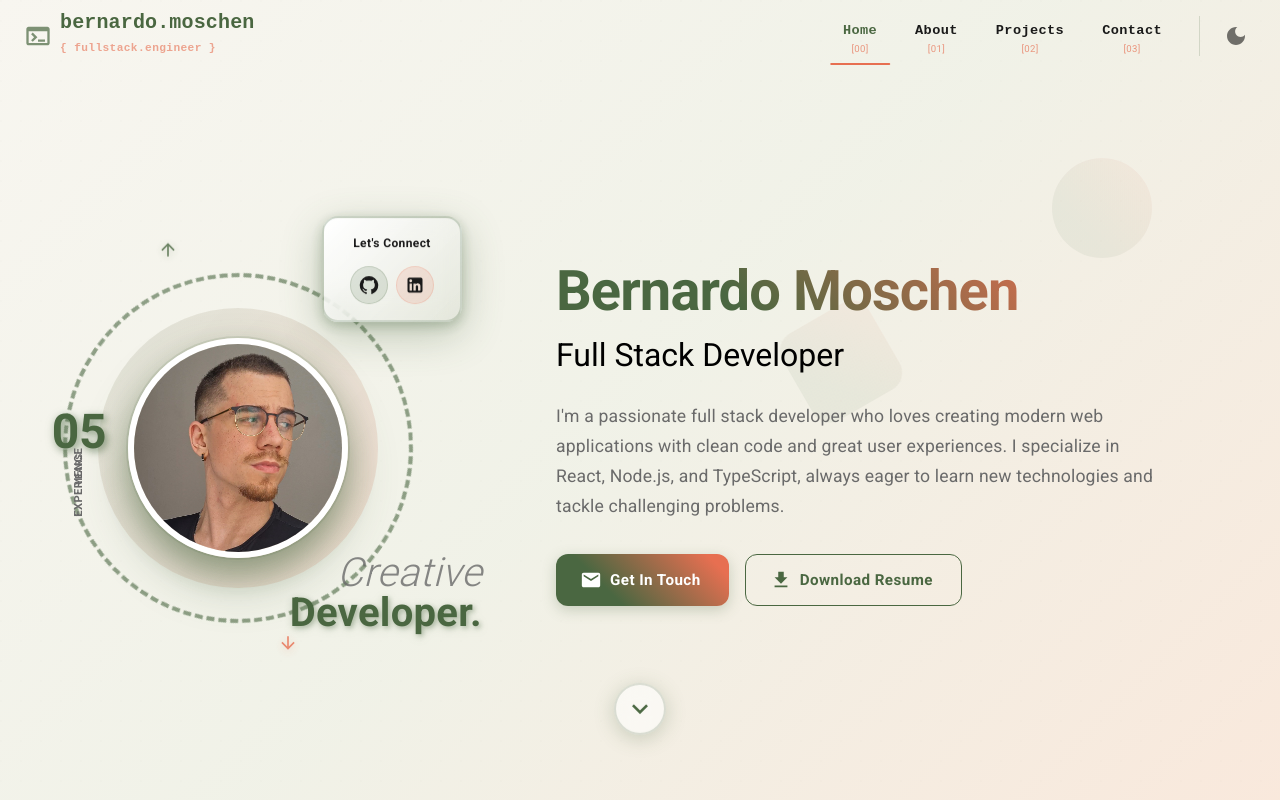
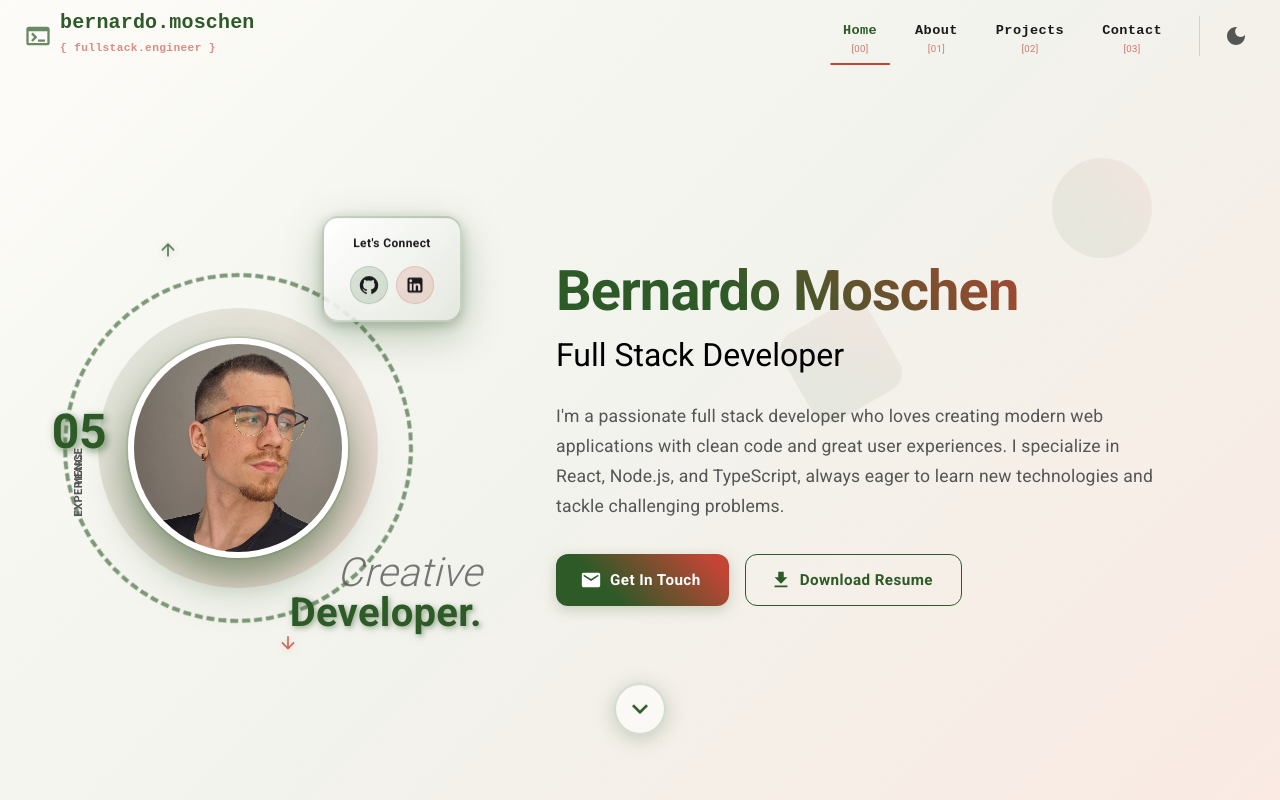
Before and after one commit to BernardoMoschen/portfolio_astro, an Astro site: page / in a window 1280 px wide. Shown: the top 800 px of the page. Built offline with nearby package versions, Linux system fonts and the light colour scheme; Astro itself is replaced by a stand-in of ours; no server answers.

Commit message:
fix:light theme and domain

```diff
--- a/astro.config.mjs
+++ b/astro.config.mjs
@@ -5,8 +5,8 @@ import react from '@astrojs/react';
 import sitemap from '@astrojs/sitemap';
 
 // Import site config for consistency
-const siteUrl = 'https://bernardomoschen.dev';
-const siteDomain = 'bernardomoschen.dev';
+const siteUrl = 'https://bernardo-moschen.vercel.app/';
+const siteDomain = 'vercel.app';
 
 // https://astro.build/config
 export default defineConfig({
--- a/src/components/theme/ThemeContext.tsx
+++ b/src/components/theme/ThemeContext.tsx
@@ -7,43 +7,43 @@ const getTheme = (mode: 'light' | 'dark') => createTheme({
   palette: {
     mode,
     primary: {
-      main: mode === 'dark' ? '#7fb069' : '#4a6741', // Moss green - brighter for dark mode
-      light: mode === 'dark' ? '#a8d084' : '#7fb069',
-      dark: mode === 'dark' ? '#5a8049' : '#2d3e26',
+      main: mode === 'dark' ? '#7fb069' : '#2d5a27', // Darker green for better contrast in light mode
+      light: mode === 'dark' ? '#a8d084' : '#4a6741',
+      dark: mode === 'dark' ? '#5a8049' : '#1a3317',
     },
     secondary: {
-      main: mode === 'dark' ? '#ff8a50' : '#e76f51', // Fire orange - brighter for dark mode
-      light: mode === 'dark' ? '#ffaa7a' : '#ff8a50',
-      dark: mode === 'dark' ? '#cc5722' : '#b85439',
+      main: mode === 'dark' ? '#ff8a50' : '#c44536', // Darker orange for better contrast in light mode
+      light: mode === 'dark' ? '#ffaa7a' : '#e76f51',
+      dark: mode === 'dark' ? '#cc5722' : '#8b2f1f',
     },
     background: {
-      default: mode === 'dark' ? '#0d1117' : '#f8f6f0', // Dark navy vs warm off-white
-      paper: mode === 'dark' ? '#161b22' : '#ffffff', // Slightly lighter dark vs pure white
+      default: mode === 'dark' ? '#0d1117' : '#fdfcf8', // Slightly warmer white
+      paper: mode === 'dark' ? '#161b22' : '#ffffff',
     },
     text: {
-      primary: mode === 'dark' ? '#f0f6fc' : '#1a1a1a', // Bright white vs dark charcoal
-      secondary: mode === 'dark' ? '#8b949e' : '#6a6a6a', // Light gray vs medium gray
+      primary: mode === 'dark' ? '#f0f6fc' : '#1a1a1a', // Darker text for better contrast
+      secondary: mode === 'dark' ? '#8b949e' : '#555555', // Darker secondary text
     },
     // Custom colors for better theming
     info: {
-      main: mode === 'dark' ? '#6cb6ff' : '#0969da', // Bright blue for dark mode
-      light: mode === 'dark' ? '#94ccff' : '#54aeff',
-      dark: mode === 'dark' ? '#4493f8' : '#0550ae',
+      main: mode === 'dark' ? '#6cb6ff' : '#0550ae', // Darker blue for light mode
+      light: mode === 'dark' ? '#94ccff' : '#0969da',
+      dark: mode === 'dark' ? '#4493f8' : '#033d8b',
     },
     success: {
-      main: mode === 'dark' ? '#3fb950' : '#1a7f37', // Bright green for dark mode
-      light: mode === 'dark' ? '#7ee787' : '#4ac26b',
-      dark: mode === 'dark' ? '#2ea043' : '#116329',
+      main: mode === 'dark' ? '#3fb950' : '#116329', // Darker green for light mode
+      light: mode === 'dark' ? '#7ee787' : '#1a7f37',
+      dark: mode === 'dark' ? '#2ea043' : '#0d4818',
     },
     warning: {
-      main: mode === 'dark' ? '#d29922' : '#bf8700', // Bright amber for dark mode
-      light: mode === 'dark' ? '#e2cc67' : '#d4a72c',
-      dark: mode === 'dark' ? '#bb7506' : '#9a6700',
+      main: mode === 'dark' ? '#d29922' : '#9a6700', // Darker amber for light mode
+      light: mode === 'dark' ? '#e2cc67' : '#bf8700',
+      dark: mode === 'dark' ? '#bb7506' : '#7d4900',
     },
     error: {
-      main: mode === 'dark' ? '#f85149' : '#cf222e', // Bright red for dark mode
-      light: mode === 'dark' ? '#ff7b72' : '#ff6b6b',
-      dark: mode === 'dark' ? '#da3633' : '#a40e26',
+      main: mode === 'dark' ? '#f85149' : '#a40e26', // Darker red for light mode
+      light: mode === 'dark' ? '#ff7b72' : '#cf222e',
+      dark: mode === 'dark' ? '#da3633' : '#7d0a1a',
     },
   },
   typography: {
@@ -95,11 +95,12 @@ const getTheme = (mode: 'light' | 'dark') => createTheme({
         contained: {
           background: mode === 'dark'
             ? 'linear-gradient(45deg, #7fb069 30%, #ff8a50 90%)'
-            : 'linear-gradient(45deg, #4a6741 30%, #e76f51 90%)',
+            : 'linear-gradient(45deg, #2d5a27 30%, #c44536 90%)',
+          color: '#ffffff',
           '&:hover': {
             background: mode === 'dark'
               ? 'linear-gradient(45deg, #a8d084 30%, #ffaa7a 90%)'
-              : 'linear-gradient(45deg, #5a8049 30%, #ff8a50 90%)',
+              : 'linear-gradient(45deg, #1a3317 30%, #8b2f1f 90%)',
           },
         },
       },
@@ -111,13 +112,13 @@ const getTheme = (mode: 'light' | 'dark') => createTheme({
           backdropFilter: 'blur(10px)',
           border: mode === 'dark'
             ? '1px solid rgba(127, 176, 105, 0.2)'
-            : '1px solid rgba(74, 103, 65, 0.2)',
+            : '1px solid rgba(45, 90, 39, 0.15)',
           boxShadow: mode === 'dark'
             ? '0 8px 32px rgba(0, 0, 0, 0.4), 0 0 0 1px rgba(127, 176, 105, 0.1)'
-            : '0 8px 32px rgba(0, 0, 0, 0.1), 0 0 0 1px rgba(74, 103, 65, 0.1)',
+            : '0 8px 32px rgba(0, 0, 0, 0.08), 0 0 0 1px rgba(45, 90, 39, 0.08)',
           background: mode === 'dark'
             ? 'linear-gradient(135deg, rgba(22, 27, 34, 0.8) 0%, rgba(127, 176, 105, 0.05) 100%)'
-            : 'linear-gradient(135deg, rgba(255, 255, 255, 0.9) 0%, rgba(74, 103, 65, 0.03) 100%)',
+            : 'linear-gradient(135deg, rgba(255, 255, 255, 0.95) 0%, rgba(45, 90, 39, 0.02) 100%)',
         },
       },
     },
@@ -130,10 +131,11 @@ const getTheme = (mode: 'light' | 'dark') => createTheme({
         filled: {
           background: mode === 'dark'
             ? 'linear-gradient(45deg, rgba(127, 176, 105, 0.2) 0%, rgba(255, 138, 80, 0.2) 100%)'
-            : 'linear-gradient(45deg, rgba(74, 103, 65, 0.1) 0%, rgba(231, 111, 81, 0.1) 100%)',
+            : 'linear-gradient(45deg, rgba(45, 90, 39, 0.12) 0%, rgba(196, 69, 54, 0.12) 100%)',
           border: mode === 'dark'
             ? '1px solid rgba(127, 176, 105, 0.3)'
-            : '1px solid rgba(74, 103, 65, 0.3)',
+            : '1px solid rgba(45, 90, 39, 0.25)',
+          color: mode === 'dark' ? '#f0f6fc' : '#1a1a1a',
         },
       },
     },
@@ -142,6 +144,54 @@ const getTheme = (mode: 'light' | 'dark') => createTheme({
         root: {
           background: 'transparent',
           boxShadow: 'none',
+        },
+      },
+    },
+    MuiTypography: {
+      styleOverrides: {
+        root: {
+          // Ensure good contrast for all text
+          color: mode === 'dark' ? '#f0f6fc' : '#1a1a1a',
+        },
+        h1: {
+          color: mode === 'dark' ? '#f0f6fc' : '#1a1a1a',
+        },
+        h2: {
+          color: mode === 'dark' ? '#f0f6fc' : '#1a1a1a',
+        },
+        h3: {
+          color: mode === 'dark' ? '#f0f6fc' : '#1a1a1a',
+        },
+        h4: {
+          color: mode === 'dark' ? '#f0f6fc' : '#1a1a1a',
+        },
+        h5: {
+          color: mode === 'dark' ? '#f0f6fc' : '#1a1a1a',
+        },
+        h6: {
+          color: mode === 'dark' ? '#f0f6fc' : '#1a1a1a',
+        },
+        subtitle1: {
+          color: mode === 'dark' ? '#8b949e' : '#555555',
+        },
+        subtitle2: {
+          color: mode === 'dark' ? '#8b949e' : '#555555',
+        },
+        body2: {
+          color: mode === 'dark' ? '#8b949e' : '#555555',
+        },
+      },
+    },
+    MuiIconButton: {
+      styleOverrides: {
+        root: {
+          color: mode === 'dark' ? '#8b949e' : '#555555',
+          '&:hover': {
+            color: mode === 'dark' ? '#7fb069' : '#2d5a27',
+            backgroundColor: mode === 'dark'
+              ? 'rgba(127, 176, 105, 0.1)'
+              : 'rgba(45, 90, 39, 0.08)',
+          },
         },
       },
     },
```
